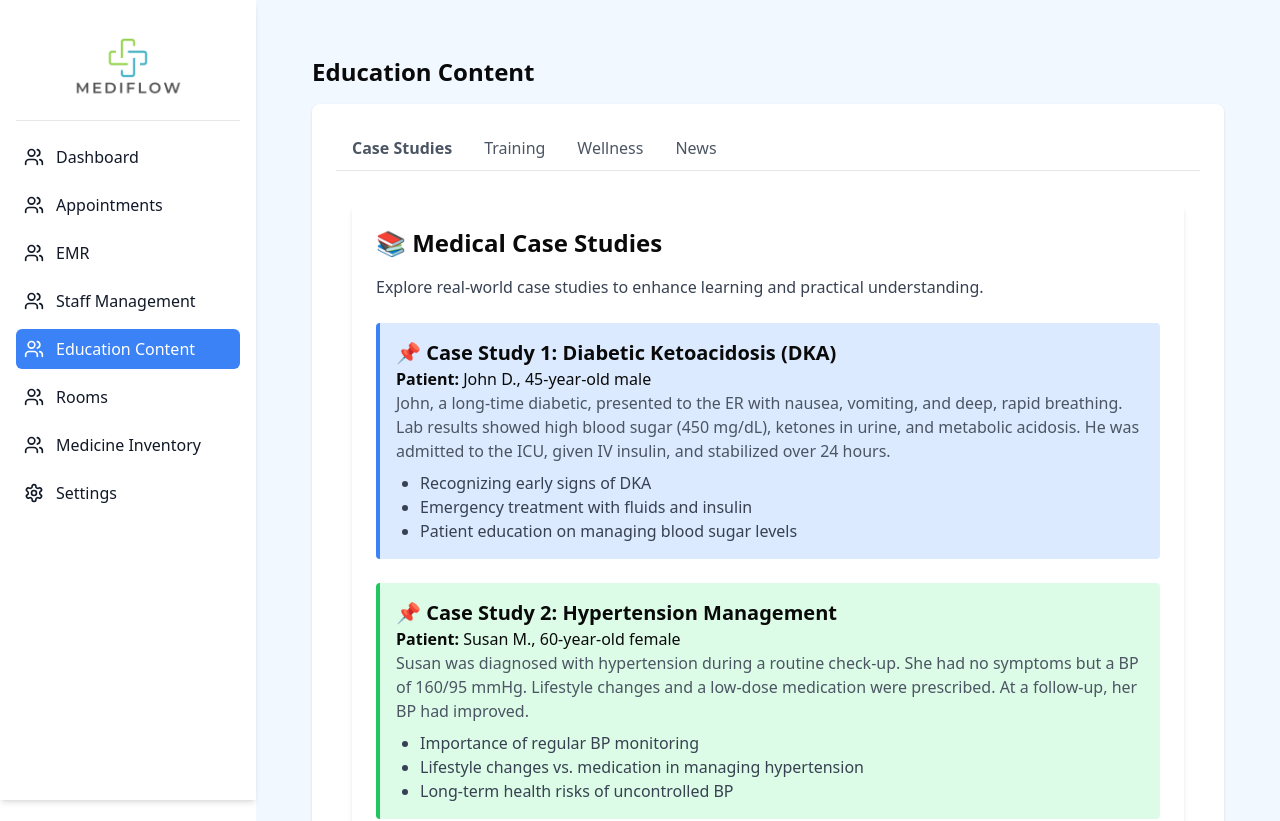
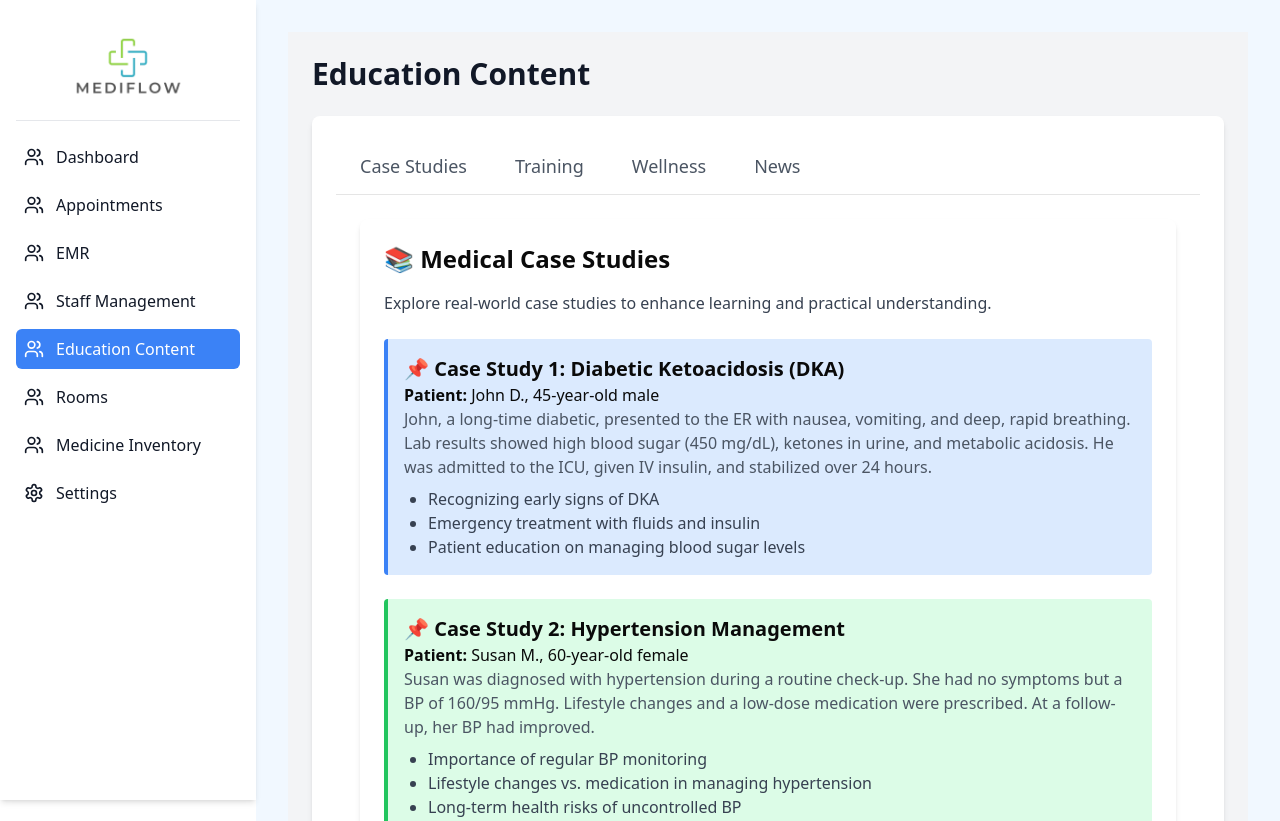
Before and after one commit to sallyk0127/mediflow-hms, a Next.js app: page /education-content in a window 1280 px wide. Shown: the top 821 px of the page. Built offline with nearby package versions, Linux system fonts and the light colour scheme.

Commit message:
Updated Education Content Page to match EMR layout

```diff
--- a/app/education-content/page.tsx
+++ b/app/education-content/page.tsx
@@ -21,11 +21,11 @@ export default function EducationContentPage() {
   }, [selectedTab]);
 
   return (
-    <div className="container mx-auto p-6">
-      <h1 className="text-2xl font-semibold mb-4">Education Content</h1>
-      <div className="bg-white rounded-lg shadow p-6">
+    <div className="flex flex-col w-full h-full bg-gray-100 p-6">
+      <h1 className="text-3xl font-bold text-gray-900 mb-6">Education Content</h1>
+      <div className="bg-white rounded-lg shadow-md p-6 flex-1">
         <Tabs value={selectedTab} onValueChange={setSelectedTab} className="w-full">
-          <TabsList className="relative flex border-b mb-4">
+          <TabsList className="relative flex border-b">
             <div
               ref={indicatorRef}
               className="absolute bottom-0 h-1 bg-blue-500 transition-all duration-300"
@@ -40,15 +40,15 @@ export default function EducationContentPage() {
                 key={tab.value}
                 value={tab.value}
                 onClick={() => setSelectedTab(tab.value)}
-                className={`relative px-4 py-2 transition-all text-center ${
-                  selectedTab === tab.value ? "font-bold text-blue-600" : "text-gray-600"
+                className={`relative px-6 py-3 text-lg font-medium transition-all text-center border-b-2 $ {
+                  selectedTab === tab.value ? "border-blue-500 text-blue-600" : "border-transparent text-gray-600"
                 }`}
               >
                 {tab.label}
               </TabsTrigger>
             ))}
           </TabsList>
-          <div className="p-4">
+          <div className="p-6">
             {selectedTab === "case-studies" && <CaseStudies />}
             {selectedTab === "training" && <Training />}
             {selectedTab === "wellness" && <Wellness />}
```
